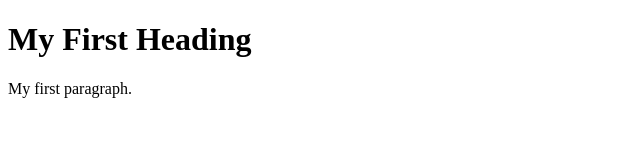
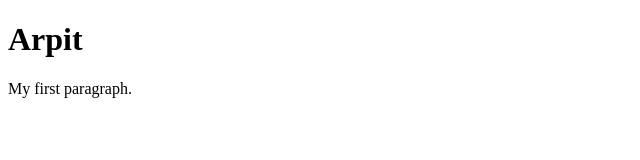
Before and after one commit to ZEELCHAUDHARI7/demo, a plain HTML site: page index.html in a window 1280 px wide. Shown: the whole page, without its empty margins (0-640 px from the left). Drawn offline with Linux system fonts and the light colour scheme.

Commit message:
Update index.html

```diff
--- a/index.html
+++ b/index.html
@@ -2,7 +2,7 @@
 <html>
 <body>
 
-<h1>My First Heading</h1>
+<h1>Arpit</h1>
 
 <p>My first paragraph.</p>
 
```
